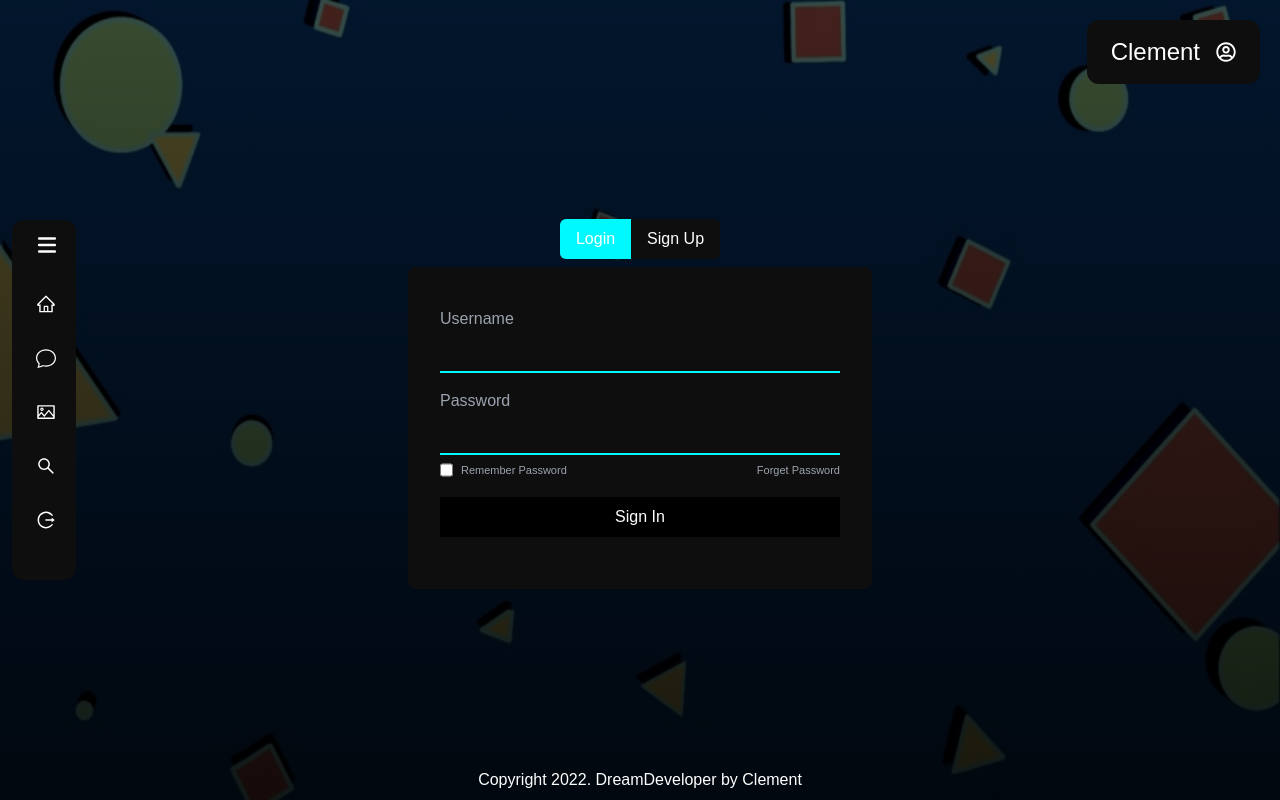
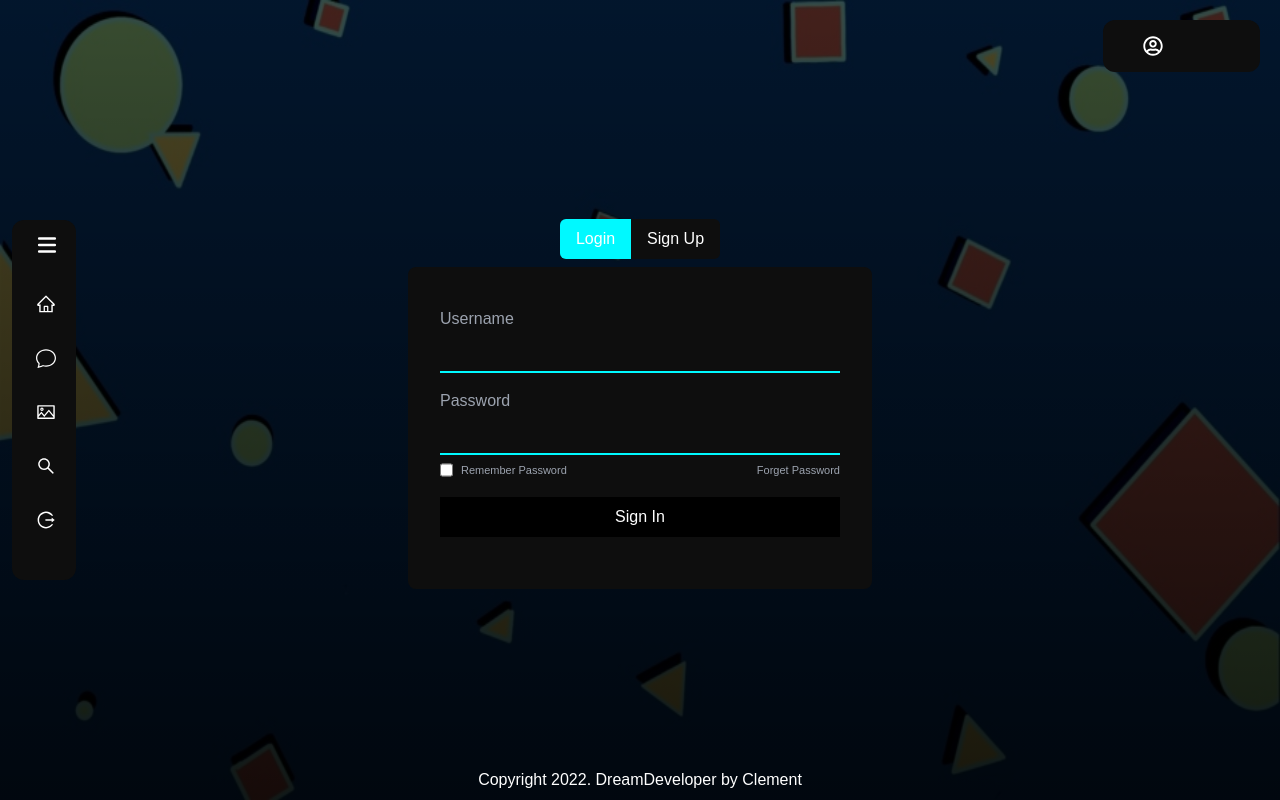
Before and after one commit to ClementWong711/DreamDeveloper, a React (Create React App) app in the folder Frontend/: page /login in a window 1280 px wide. Built offline with nearby package versions, Linux system fonts and the light colour scheme.

Commit message:
Create useLogout hook

```diff
--- a/Frontend/src/Components/SwitchSignButton.jsx
+++ b/Frontend/src/Components/SwitchSignButton.jsx
@@ -1,6 +1,6 @@
 import { Link } from "react-router-dom";
 
-const SwitchSignButton = ({setSign, sign}) => {
+const SwitchSignButton = ({sign}) => {
 
     return (
         <div className="w-full flex justify-center p-2">
--- /dev/null
+++ b/Frontend/src/Components/UserBox.jsx
@@ -0,0 +1,38 @@
+import React, { useState } from "react";
+import { FaRegUserCircle } from "react-icons/fa";
+import { AiOutlineLogout } from "react-icons/ai";
+import { useLogout } from "../Hooks/useLogout";
+
+
+const UserBox = () => {
+    const [option, setOption] = useState(false)
+    const { logout } = useLogout()
+    const nickname = (JSON.parse(localStorage.getItem('user')) === 'undefined')?JSON.parse(localStorage.getItem('user')).nick_name:''
+
+    const handleLogout = () => {
+        logout()
+    }
+
+    return (
+        <div>
+            <div
+                className="bg-[#0e0e0e] text-white mt-5 mr-5 px-6 p-4 flex space-x-4 rounded-xl cursor-pointer"
+                onClick={() => {setOption(!option)}}
+            >
+                <span className="text-xl">{nickname}</span>
+                <span className="flex justify-item-center items-center">{React.createElement(FaRegUserCircle, {size: 20})}</span>
+            </div>
+            <div
+                className={`bg-[#0e0e0e] text-white m-3 mr-5 px-6 p-2 rounded-xl text-lg flex space-x-4 cursor-pointer duration-500 whitespace-pre
+                            ${!option && 'opacity-0 -translate-y-10 overflow-hidden'
+                        }`}
+                onClick={handleLogout}
+            >
+                <span>Logout</span><span className="flex justify-item-center items-center">{React.createElement(AiOutlineLogout, {size: 20})}</span>
+            </div>
+        </div>
+
+    );
+}
+
+export default UserBox;
--- /dev/null
+++ b/Frontend/src/Hooks/useLogout.js
@@ -0,0 +1,15 @@
+import { useAuthContext } from "./useAuthContext"
+
+export const useLogout = () => {
+    const { dispatch } = useAuthContext()
+
+    const logout = () => {
+        // remove local storage
+        localStorage.removeItem('user')
+
+        // clear global state
+        dispatch({type: 'LOGOUT'})
+    }
+
+    return {logout}
+}
--- a/Frontend/src/pages/ChatPage/UserBox.jsx
+++ /dev/null
@@ -1,26 +0,0 @@
-import React from "react";
-import { FaRegUserCircle } from "react-icons/fa";
-
-const UserBox = () => {
-
-    //useEffect(() => {
-    //    fetch("http://localhost:3000/user")
-    //        .then(res => {
-    //            return res.json();
-    //        })
-    //        .then(data => {
-    //            console.log(data)
-    //        })
-    //},[])
-
-    const user = "Clement";
-
-    return (
-        <div className="bg-[#0e0e0e] text-white m-5 px-6 p-4 flex space-x-4 rounded-xl">
-            <span className="text-xl">{user}</span>
-            <span className="flex justify-item-center items-center">{React.createElement(FaRegUserCircle, {size: 20})}</span>
-        </div>
-    );
-}
-
-export default UserBox;
```
Also changed, not shown: Frontend/src/App.jsx (+8 -8 lines).
